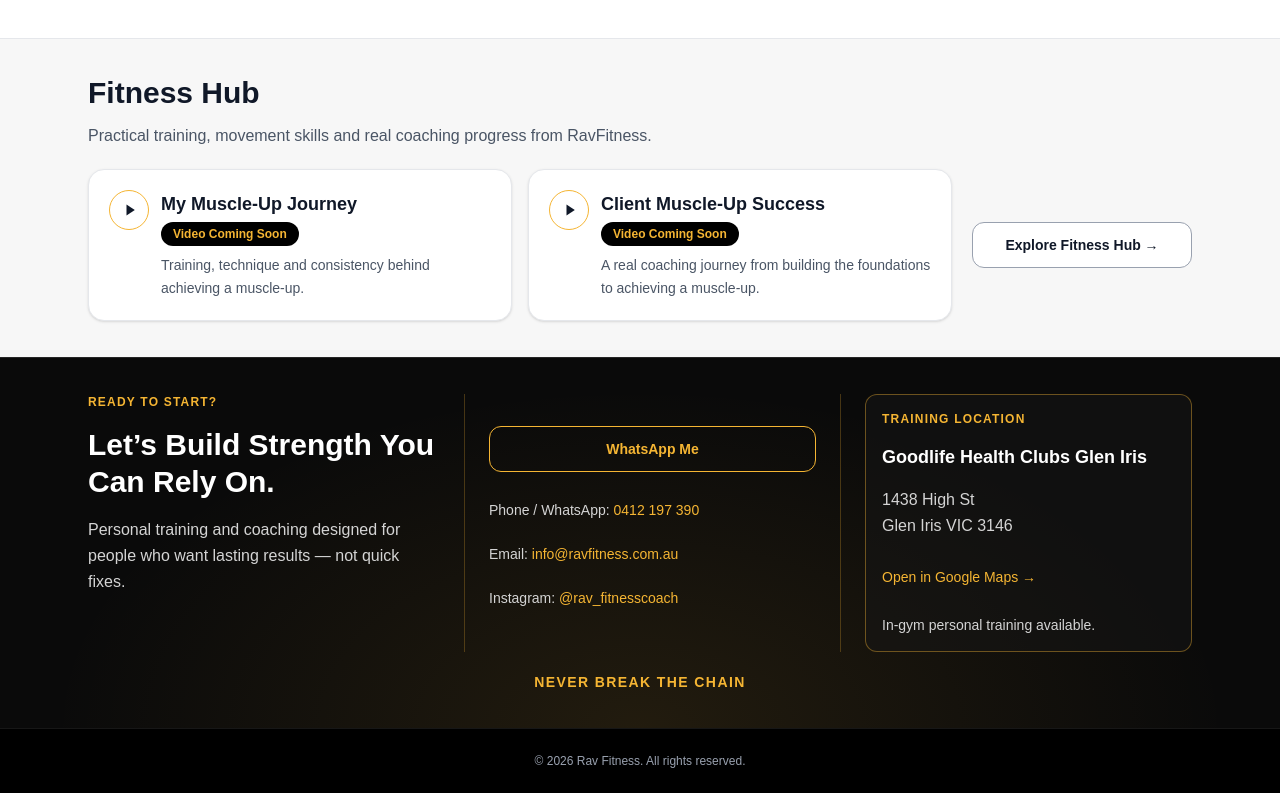
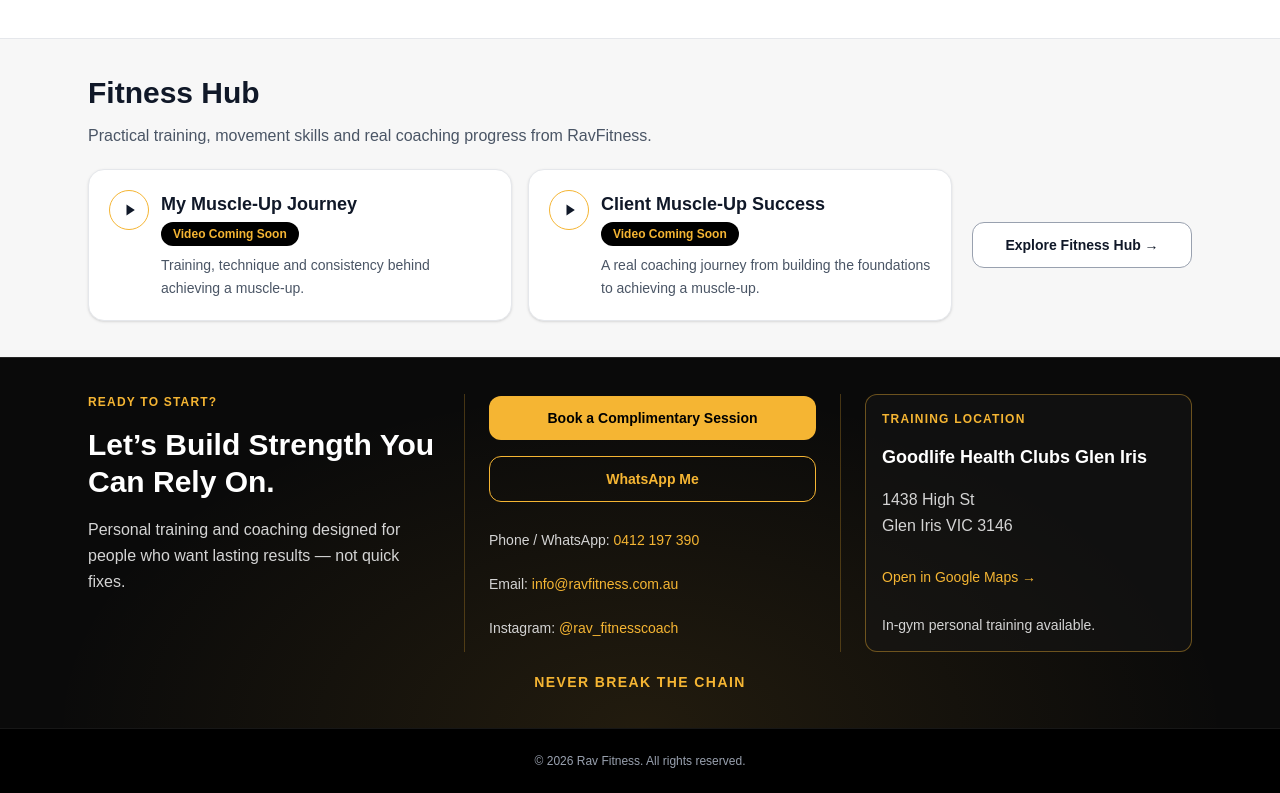
Before and after one commit to ravfitness/ravfitness-site, a Next.js app: page / in a window 1280 px wide. Shown: the part 1826-2619 px from the top of the page. Built offline with nearby package versions, Linux system fonts and the light colour scheme.

Commit message:
fix(home): restore booking CTA at all widths

```diff
--- a/components/home/HomeBookingCta.tsx
+++ b/components/home/HomeBookingCta.tsx
@@ -17,7 +17,7 @@ export default function HomeBookingCta() {
           </div>
           <div className="min-w-0 md:flex md:flex-col md:justify-center lg:border-l lg:border-[#f5b533]/25 lg:pl-6">
             <div className="flex flex-col gap-4">
-              <Link href="/book" className="inline-flex min-h-11 w-full items-center justify-center rounded-xl bg-[#f5b533] px-4 py-3 text-center text-sm font-semibold text-black hover:brightness-110 focus-visible:outline-2 focus-visible:outline-offset-4 focus-visible:outline-white md:hidden">Book a Complimentary Session</Link>
+              <Link href="/book" className="inline-flex min-h-11 w-full items-center justify-center rounded-xl bg-[#f5b533] px-4 py-3 text-center text-sm font-semibold text-black hover:brightness-110 focus-visible:outline-2 focus-visible:outline-offset-4 focus-visible:outline-white">Book a Complimentary Session</Link>
               <a href={whatsappUrl} target="_blank" rel="noreferrer" className="inline-flex min-h-11 w-full items-center justify-center rounded-xl border border-[#f5b533] px-4 py-3 text-center text-sm font-semibold text-[#f5b533] hover:bg-[#f5b533]/10 focus-visible:outline-2 focus-visible:outline-offset-4 focus-visible:outline-white">WhatsApp Me</a>
             </div>
             <address className="mt-4 text-sm not-italic text-neutral-300">
```
Also changed, not shown: 1 other file (tests, documents, lock files or other folders).
